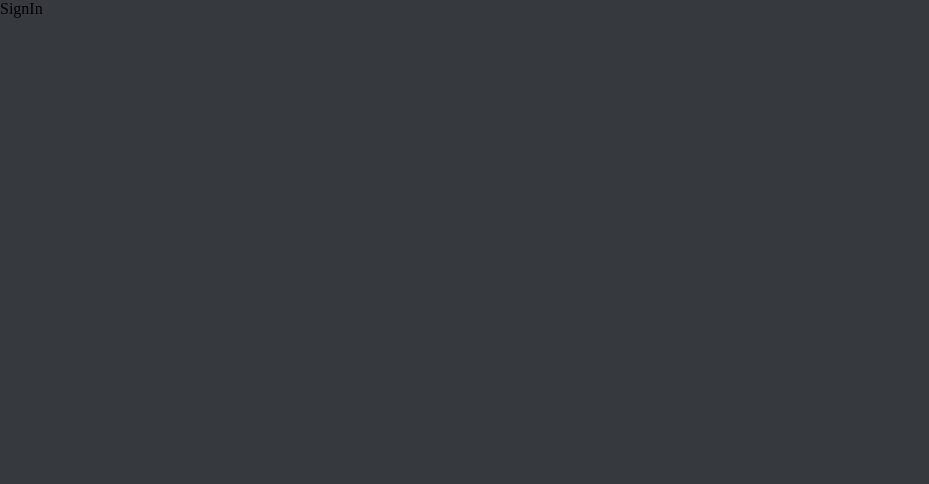
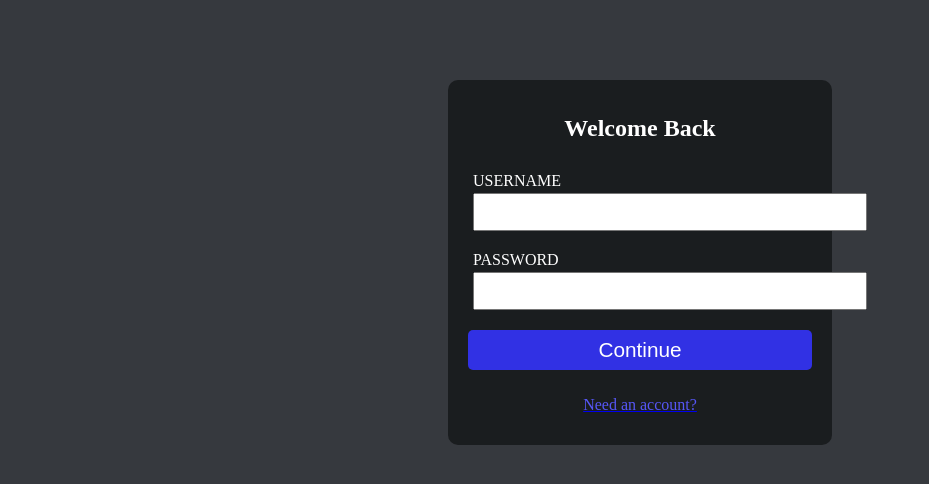
Before and after one commit to SSashinn/message, a React (Vite) app in the folder client/: page /signin in a window 1280 px wide. Shown: the top 484 px of the page, without its empty margins (0-929 px from the left). Built offline with nearby package versions, Linux system fonts and the light colour scheme.

Commit message:
created signup and signin ui

```diff
--- a/client/src/index.css
+++ b/client/src/index.css
@@ -59,3 +59,63 @@ body{
   padding: 5px;
   margin-left: 20px;
 }
+
+.auth-container{
+  background-color: rgba(25, 27, 29, 0.938);
+  display: flex;
+  flex-direction: column;
+  max-width: 400px;
+  min-width: 300px;
+  padding: 15px;
+  margin:10vh 35vw;
+  text-align: center;
+  border-radius: 10px;
+  color: white;
+}
+
+.auth-form{
+  display: flex;
+  flex-direction: column;
+  min-width: 280px;
+}
+
+.auth-input-div{
+  display: flex;
+  flex-direction: column;
+  align-items: flex-start;
+  margin: 10px;
+}
+
+.submit-form{
+  max-width: 390px;
+  min-width: 300px;
+  margin: 10px 5px;
+  cursor: pointer;
+  font-size: 1.3em;
+  background-color: rgb(49, 49, 228);
+  border: none;
+  border-radius: 5px;
+  color: white;
+  padding:8px;
+}
+
+.submit-form:hover{
+  background-color: rgb(36, 36, 158);
+
+}
+.auth-form input{
+  min-width: 380px;
+  padding: 5px 5px;
+  font-size: 1.3em;
+  margin-top: 3px;
+  text-decoration: none;
+}
+
+.auth-footer{
+  cursor: pointer;
+  color: rgb(87, 87, 247);
+}
+
+.auth-footer:hover{
+  text-decoration: underline;
+}
--- a/client/src/pages/SignIn.jsx
+++ b/client/src/pages/SignIn.jsx
@@ -1,5 +1,22 @@
+import {Link} from 'react-router-dom';
+
 export default function SignIn() {
   return (
-    <div>SignIn</div>
+    <div className="auth-container">
+      <h2>Welcome Back</h2>
+      <form className="auth-form" method="POST">
+        <div className="auth-input-div">
+          <label>USERNAME</label>
+          <input type="text" name="username" />
+        </div>
+        <div className="auth-input-div">
+          <label>PASSWORD</label>
+          <input type="password" name="password" />
+        </div>
+
+        <button type="button" className="submit-form">Continue</button>
+      </form>
+      <Link to={'/signup'}><p className="auth-footer">Need an account?</p></Link>
+    </div>
   )
 }
--- a/client/src/pages/SignUp.jsx
+++ b/client/src/pages/SignUp.jsx
@@ -1,5 +1,22 @@
+import {Link} from 'react-router-dom';
+
 export default function SignUp() {
   return (
-    <div>SignUp</div>
+    <div className="auth-container">
+      <h2>Create an account</h2>
+      <form className="auth-form" method="POST">
+        <div className="auth-input-div">
+          <label>USERNAME</label>
+          <input type="text" name="username" />
+        </div>
+        <div className="auth-input-div">
+          <label>PASSWORD</label>
+          <input type="password" name="password" />
+        </div>
+
+        <button type="button" className="submit-form">Continue</button>
+      </form>
+      <Link to={'/signin'}><p className="auth-footer">Already have an account?</p></Link>
+    </div>
   )
 }
```
Also changed, not shown: 1 other file (tests, documents, lock files or other folders).
